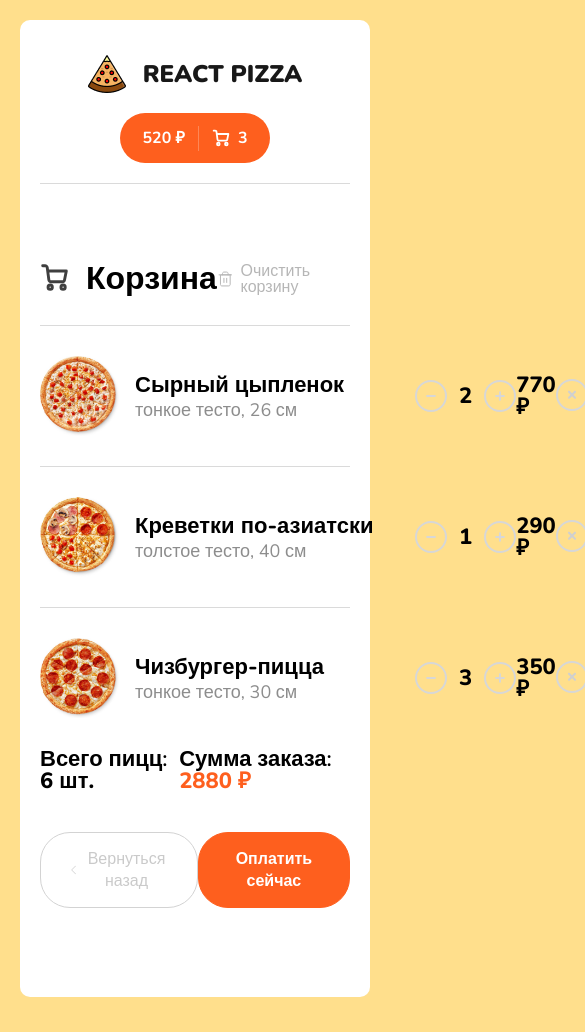
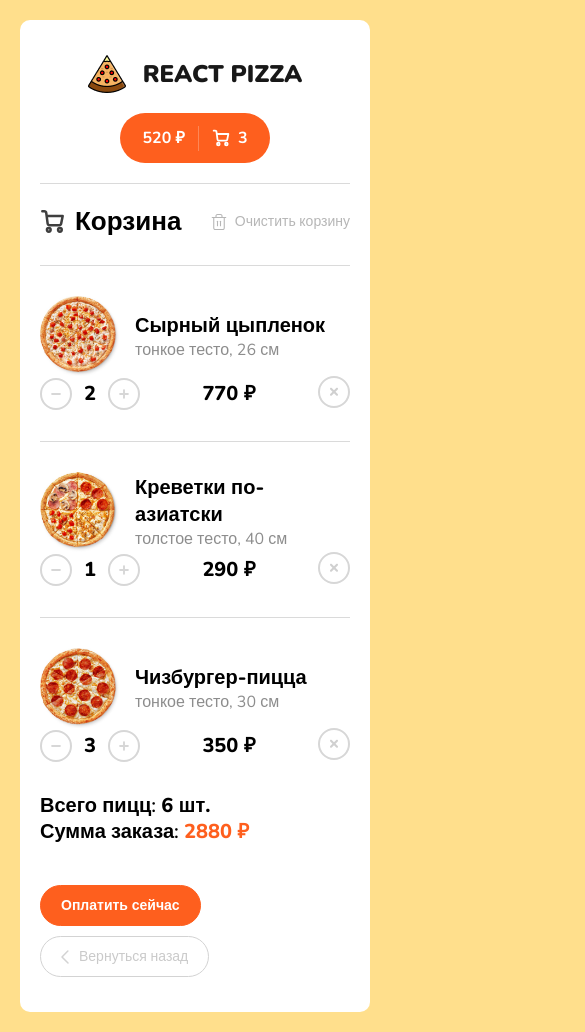
Before and after one commit to jeka5650962/pizza_jeka, a React (Create React App) app: page /cart in a window 390 px wide. Shown: the whole page, 585 px wide, since content can reach past the window. Built offline with nearby package versions, Linux system fonts and the light colour scheme.

Commit message:
Адаптив корзины

```diff
--- a/src/components/CartBlock/CartBlock.module.scss
+++ b/src/components/CartBlock/CartBlock.module.scss
@@ -2,23 +2,41 @@
     max-width: 830px;
     margin: 0 auto;
     padding: 54px 0;
+    @media (max-width: 1080px) {
+        padding: 0;
+    }
 }
 
 .topInfo {
     display: flex;
     justify-content: space-between;
     margin: 0 0 30px 0;
+    @media (max-width: 345px) {
+        flex-direction: column;
+        margin: 0 0 20px 0;
+    }
 
     .left {
         display: flex;
+        @media (max-width: 345px) {
+            margin: 0 0 10px 0;
+        }
 
         svg {
             margin: 0 17px 0 0;
+            @media (max-width: 768px) {
+                width: 25px;
+                height: 25px;
+                margin: 0 10px 0 0;
+            }
         }
 
         h1 {
             font-size: 32px;
             font-weight: 800;
+            @media (max-width: 768px) {
+                font-size: 26px;
+            }
         }
     }
 
@@ -33,12 +51,19 @@
 
         svg {
             margin: 0 7px 0 0;
+            @media (max-width: 768px) {
+                width: 18px;
+                height: 18px;
+            }
         }
 
         span {
             font-size: 16px;
             font-weight: 400;
             color: #b6b6b6;
+            @media (max-width: 768px) {
+                font-size: 14px;
+            }
         }
     }
 }
@@ -68,6 +93,9 @@
                 font-size: 22px;
                 line-height: 27px;
                 font-weight: 800;
+                @media (max-width: 768px) {
+                    font-size: 20px;
+                }
             }
 
             span {
@@ -75,7 +103,15 @@
                 line-height: 22px;
                 font-weight: 400;
                 color: #8d8d8d;
+                @media (max-width: 768px) {
+                    font-size: 16px;
+                }
             }
+        }
+
+        @media (max-width: 768px) {
+            width: 100%;
+            flex: 1 1 auto;
         }
     }
 
@@ -106,12 +142,18 @@
             font-size: 22px;
             font-weight: 800;
             margin: 0 12px;
+            @media (max-width: 768px) {
+                font-size: 20px;
+            }
         }
     }
 
     .price {
         font-size: 22px;
         font-weight: 800;
+        @media (max-width: 768px) {
+            font-size: 20px;
+        }
     }
 
     .remove {
@@ -130,6 +172,10 @@
             }
         }
     }
+
+    @media (max-width: 768px) {
+        flex-wrap: wrap;
+    }
 }
 
 .total {
@@ -138,6 +184,13 @@
     font-size: 22px;
     font-weight: 600;
     margin: 0 0 40px 0;
+    @media (max-width: 768px) {
+        font-size: 20px;
+    }
+    @media (max-width: 480px) {
+        flex-wrap: wrap;
+        line-height: 1.3;
+    }
 
     .left {
         span {
@@ -156,6 +209,9 @@
 .bottom {
     display: flex;
     justify-content: space-between;
+    @media (max-width: 430px) {
+        flex-direction: column-reverse;
+    }
 
     .left {
         button {
@@ -166,6 +222,9 @@
             border-radius: 30px;
             padding: 15px 30px;
             transition: all 0.3s ease 0s;
+            @media (max-width: 520px) {
+                padding: 10px 20px;
+            }
 
             &:hover {
                 background-color: #d3d3d3;
@@ -186,11 +245,17 @@
             span {
                 font-size: 16px;
                 color: #cacaca;
+                @media (max-width: 520px) {
+                    font-size: 14px;
+                }
             }
         }
     }
 
     .right {
+        @media (max-width: 430px) {
+            margin: 0 0 10px 0;
+        }
         button {
             background-color: #fe5f1e;
             border: 1px solid #fe5f1e;
@@ -200,6 +265,10 @@
             color: #fff;
             font-weight: 700;
             transition: all 0.3s ease 0s;
+            @media (max-width: 520px) {
+                padding: 10px 20px;
+                font-size: 14px;
+            }
 
             &:hover {
                 background-color: #fff;
```
